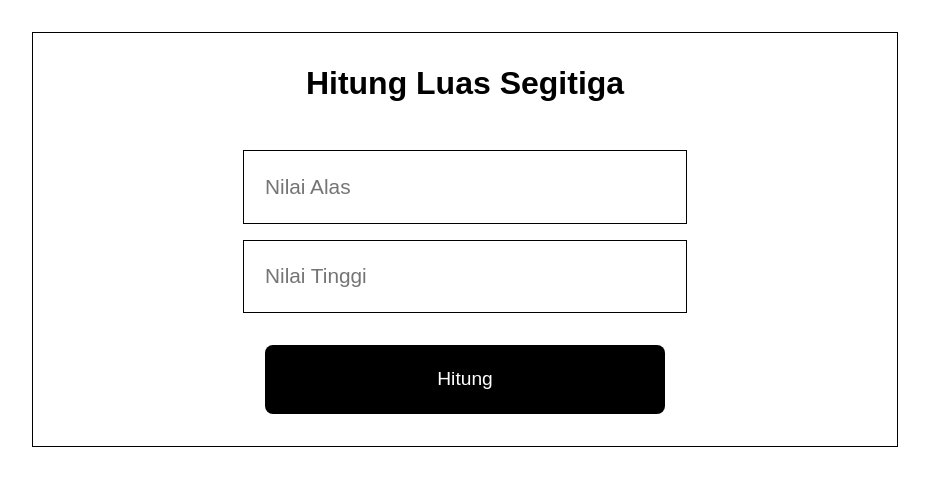
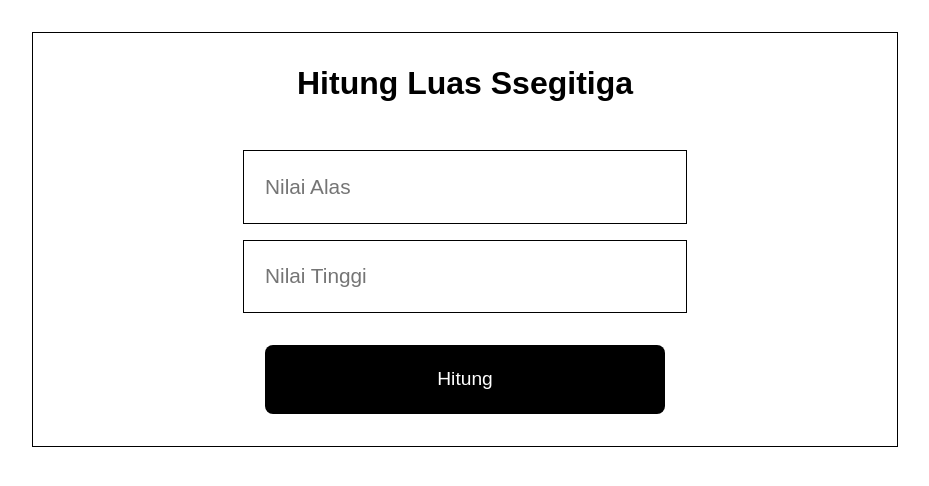
Before and after one commit to revou-fundamental-course/27-nov-23-RianHendra, a plain HTML site: page index.html in a window 1280 px wide. Shown: the whole page, without its empty margins (175-1104 px from the left). Drawn offline with Linux system fonts and the light colour scheme.

Commit message:
revisi di html

```diff
--- a/index.html
+++ b/index.html
@@ -10,7 +10,7 @@
 
 <body>
     <main>
-        <h1>Hitung Luas Segitiga</h1>
+        <h1>Hitung Luas Ssegitiga</h1>
         <p id="hasil"></p>
         <div class="form">
             <form>
```
